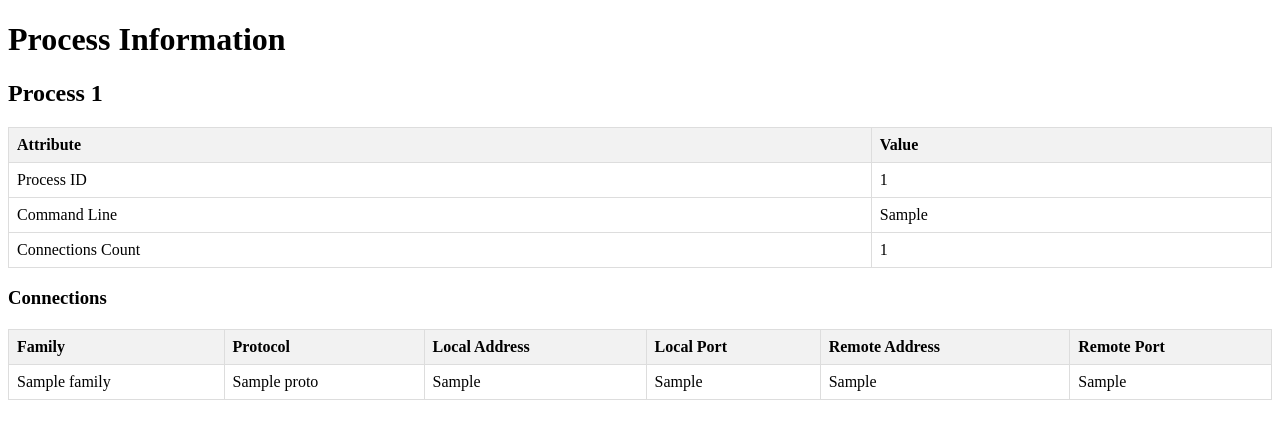
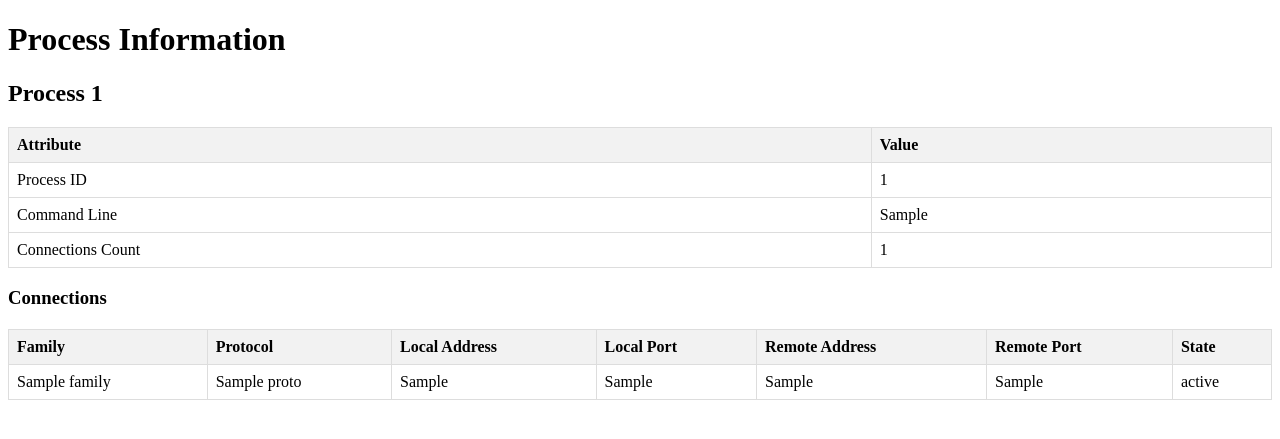
Before and after one commit to v-at-gh/flairs, a Flask app: template templates/index.html in a window 1280 px wide. Shown: the top 439 px of the page. Run offline with Flask 3, Linux system fonts and the light colour scheme; the template is opened without the code that fills it: most values are stand-ins (such as "Sample title", 1, 10 or a date in 2020).

Commit message:
improve render template

```diff
--- a/Connection.py
+++ b/Connection.py
@@ -43,6 +43,8 @@ class BaseConnection:
         }
         if self.proto == 'tcp':
             connection_dict['state'] = self.state
+        connection_dict['state_str'] = self.state_str
+
         return connection_dict
 
 @dataclass
--- a/templates/index.html
+++ b/templates/index.html
@@ -55,6 +55,7 @@
                         <th>Local Port</th>
                         <th>Remote Address</th>
                         <th>Remote Port</th>
+                        <th>State</th>
                     </tr>
                     {% for connection in entry.connections %}
                         <tr>
@@ -64,6 +65,11 @@
                             <td>{{ connection.localPort }}</td>
                             <td>{{ connection.remoteAddr }}</td>
                             <td>{{ connection.remotePort }}</td>
+                            {% if connection.proto == 'tcp' %}
+                            <td>{{ connection.state }}</td>
+                            {% else %}
+                            <td>{{ connection.state_str }}</td>
+                            {% endif %}
                         </tr>
                     {% endfor %}
                 </table>
```
